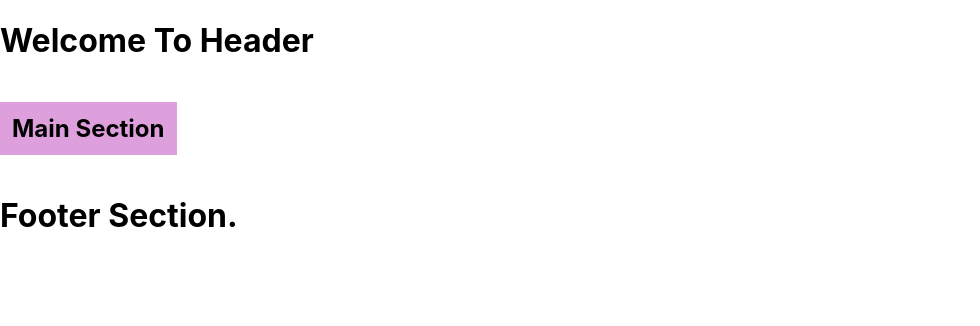
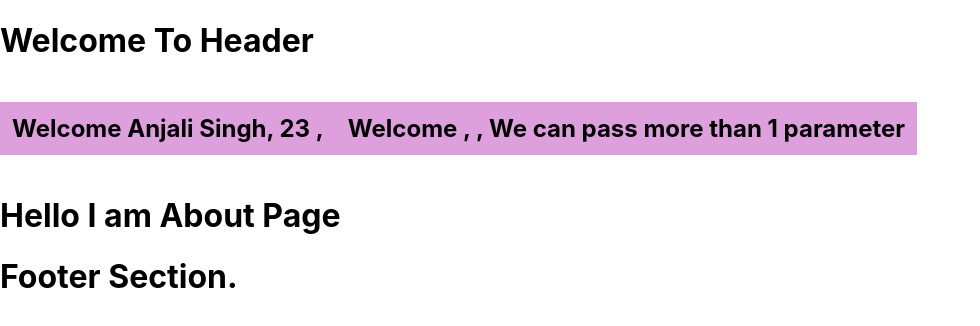
Before and after one commit to anjaliraut1125-alt/React, a React (Create React App) app: page / in a window 1280 px wide. Shown: the top 326 px of the page, without its empty margins (0-980 px from the left). Built offline with nearby package versions, Linux system fonts and the light colour scheme.

Commit message:
wrok new

```diff
--- a/src/App.js
+++ b/src/App.js
@@ -3,12 +3,15 @@ import './App.css';
 import Header from './Components/Header';
 import Footer from './Components/Footer';
 import Home from './Pages/Home';
+import About from './Pages/About';
 
 function App() {
   return (
     <>
     <Header/>
-    <Home/>
+    <Home name="Anjali Singh" age="23"/>
+    <Home title="We can pass more than 1 parameter"/>
+    <About/>
     <Footer/>
     </>
 
--- /dev/null
+++ b/src/Pages/About.js
@@ -0,0 +1,9 @@
+import React, {Component} from "react";
+
+class About extends Component{
+    render(){
+        return <h1>Hello I am About Page</h1>;
+    };
+}
+
+export default About;
--- a/src/Pages/Home.js
+++ b/src/Pages/Home.js
@@ -2,9 +2,9 @@ import React from "react";
 
 import './Home.css';
 
-function Home(){
+function Home(props){
     return(
-        <h2 class="text">Main Section</h2>
+        <h2 class="text">Welcome {props.name}, {props.age} , {props.title}</h2>
     );
 }
 
```
